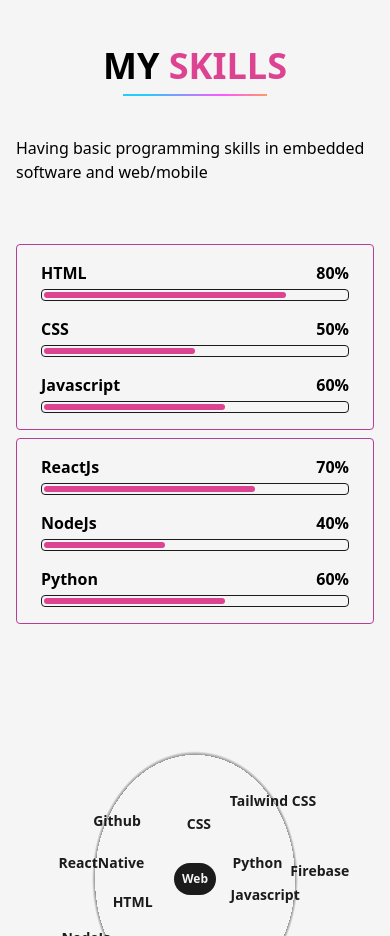
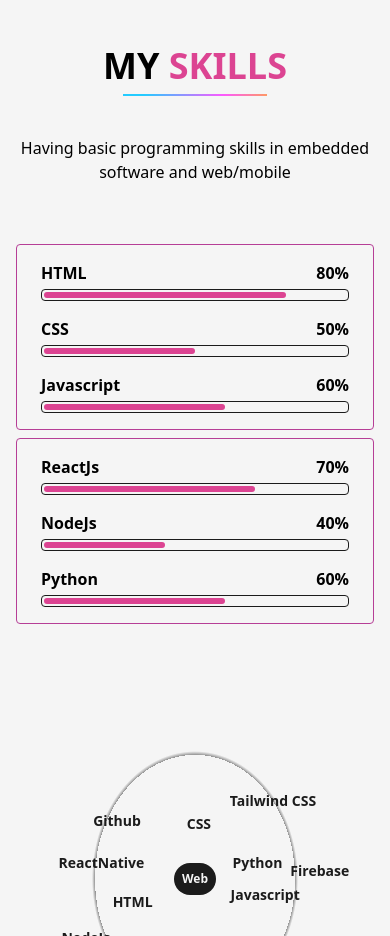
Before and after one commit to taiphan2288/thanhtai-portfolio, a React (Create React App) app: page / in a window 390 px wide. Shown: the part 2840-3776 px from the top of the page. Built offline with nearby package versions, Linux system fonts and the light colour scheme; no server answers.

Commit message:
fix all error

```diff
--- a/src/pages/Home.js
+++ b/src/pages/Home.js
@@ -10,7 +10,7 @@
       id="home"
       className="flex items-center w-full min-h-screen text-dark xl:justify-center"
     >
-      <div className="flex justify-between xl:flex-col lg:mt-26 mt-28">
+      <div className="flex justify-between flex-row xl:flex-col lg:mt-26 mt-28">
         {/* IMAGE SECTION */}
         <div className="basis-2/5 z-10 flex items-center md:mt-16 order-2 justify-center">
           <div className="flex justify-center items-center">
--- a/src/pages/Skills.js
+++ b/src/pages/Skills.js
@@ -61,7 +61,7 @@
           MY <span className="text-red">SKILLS</span>
         </p>
         <LineGradient width="mx-auto w-1/5 ss:w-3/5 xl:w-2/5 " />
-        <p className="mt-10 mb-7 dark:text-white">
+        <p className="mt-10 mb-7 dark:text-white text-center">
           Having basic programming skills in embedded software and web/mobile
         </p>
       </motion.div>
```
